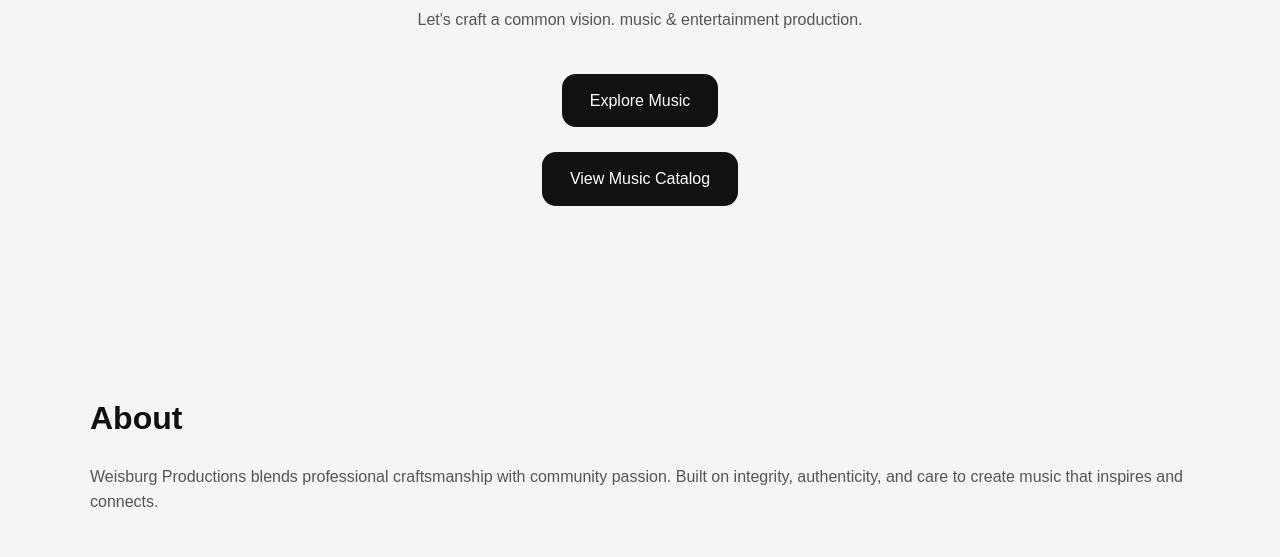
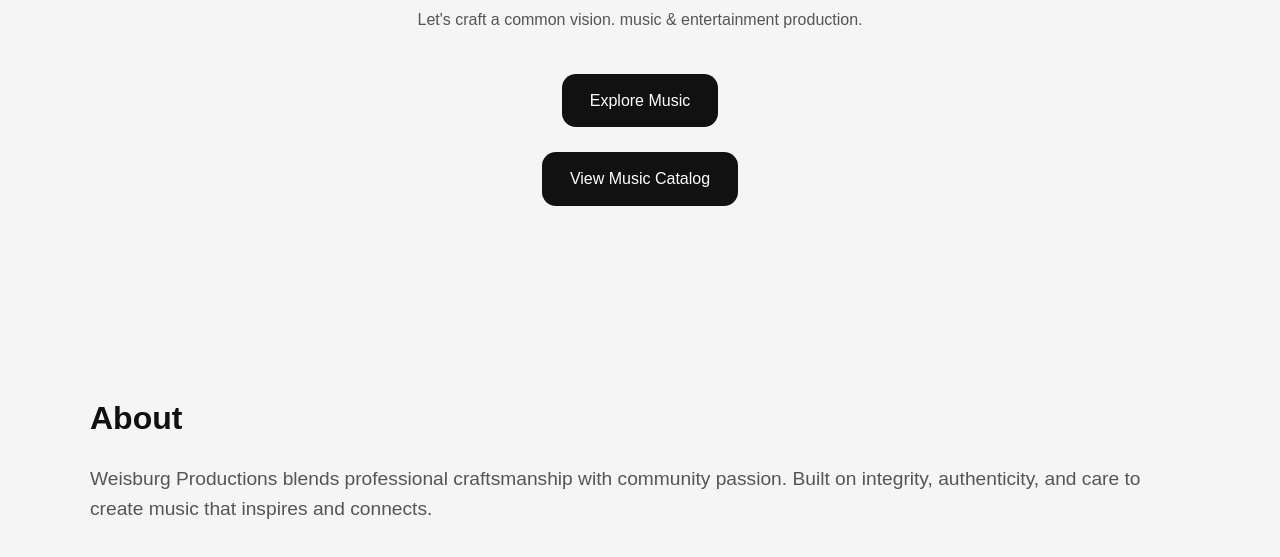
Before and after one commit to connorweisburg/Weisburg-Productions-Website, a plain HTML site: page index.html in a window 1280 px wide. Shown: the part 423-980 px from the top of the page. Drawn offline with Linux system fonts and the light colour scheme.

Commit message:
made the 'about' section font bigger

```diff
--- a/index.html
+++ b/index.html
@@ -26,7 +26,7 @@
   </section>
 
   <!-- About -->
-  <section>
+  <section class="about">
     <h2>About</h2>
     <p>
       Weisburg Productions blends professional craftsmanship with community
--- a/style.css
+++ b/style.css
@@ -40,17 +40,19 @@ p {
   border-radius: 14px;
   text-decoration: none;
 }
-
+.logo {
+  width: 150px;
+  height: auto;
+  margin-bottom: 20px;
+}
 .catalog {
   display: grid;
   grid-template-columns: repeat(auto-fit, minmax(260px, 1fr));
   gap: 20px;
 }
 
-.logo {
-  width: 150px;
-  height: auto;
-  margin-bottom: 20px;
+.about p {
+  font-size: 1.2rem; /* increases the paragraph font size */
 }
 
 .track {
```
